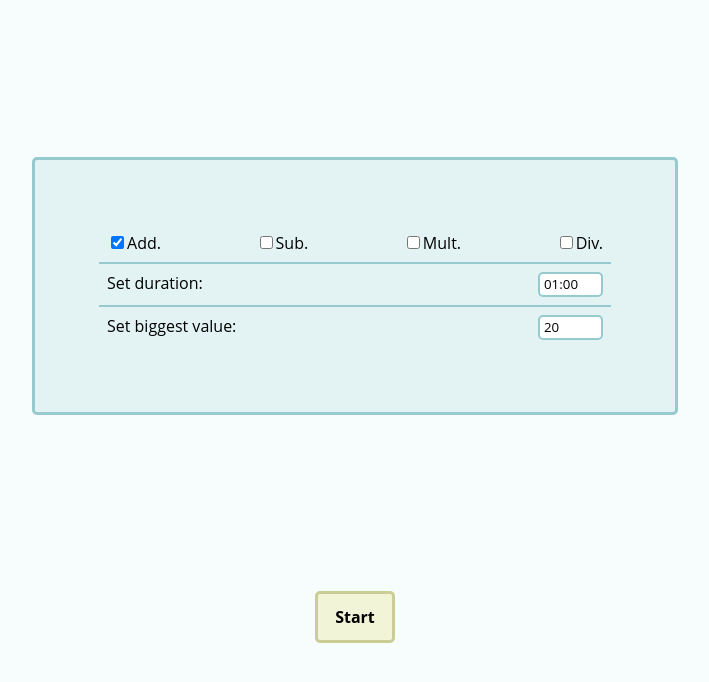
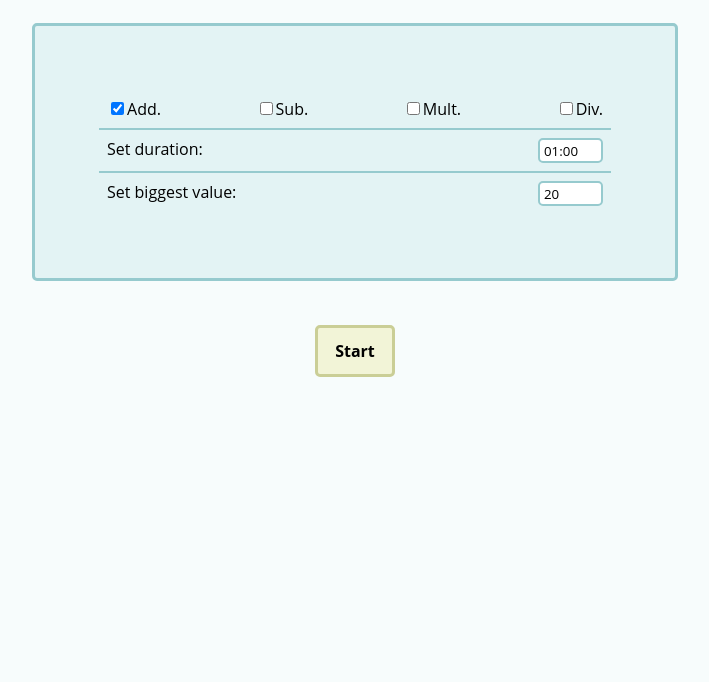
Before and after one commit to pablomartan/arithmetic, a React app: page / in a window 1280 px wide. Shown: the top 682 px of the page, without its empty margins (285-994 px from the left). Built offline with nearby package versions, Linux system fonts and the light colour scheme.

Commit message:
feat: set #root height to 50% in App.css

```diff
--- a/src/App.css
+++ b/src/App.css
@@ -33,5 +33,5 @@ html, body {
     justify-content: center;
 
     width: 100%;
-    height: 100%;
+    height: 50%;
 }
```
